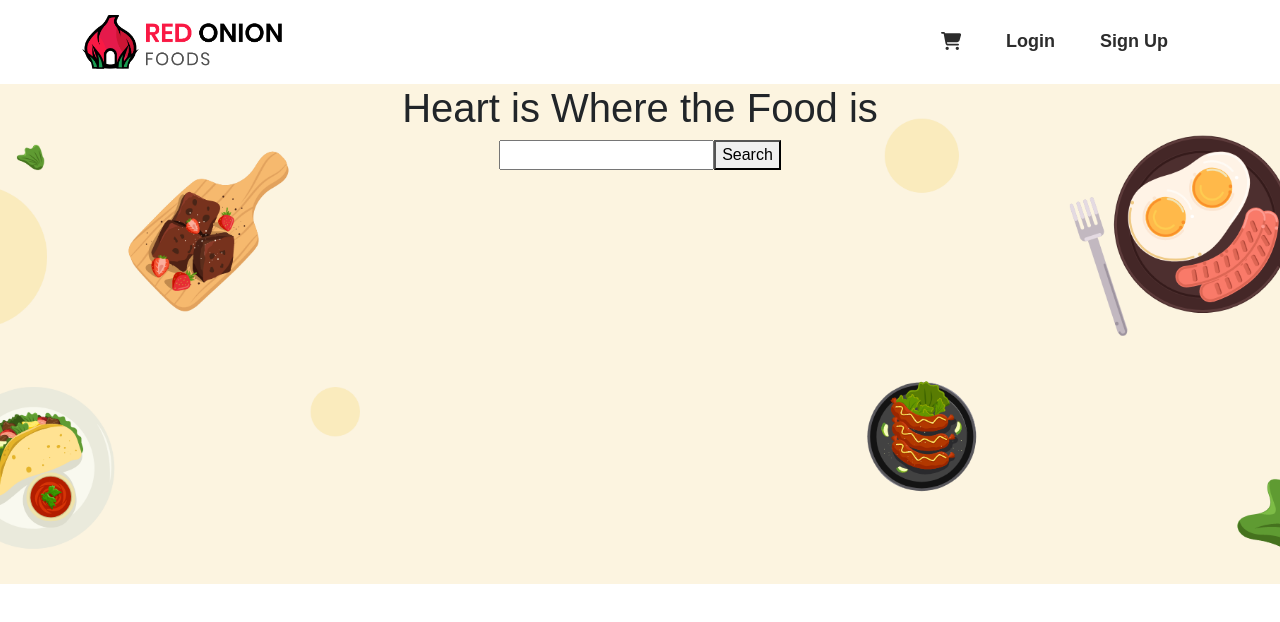
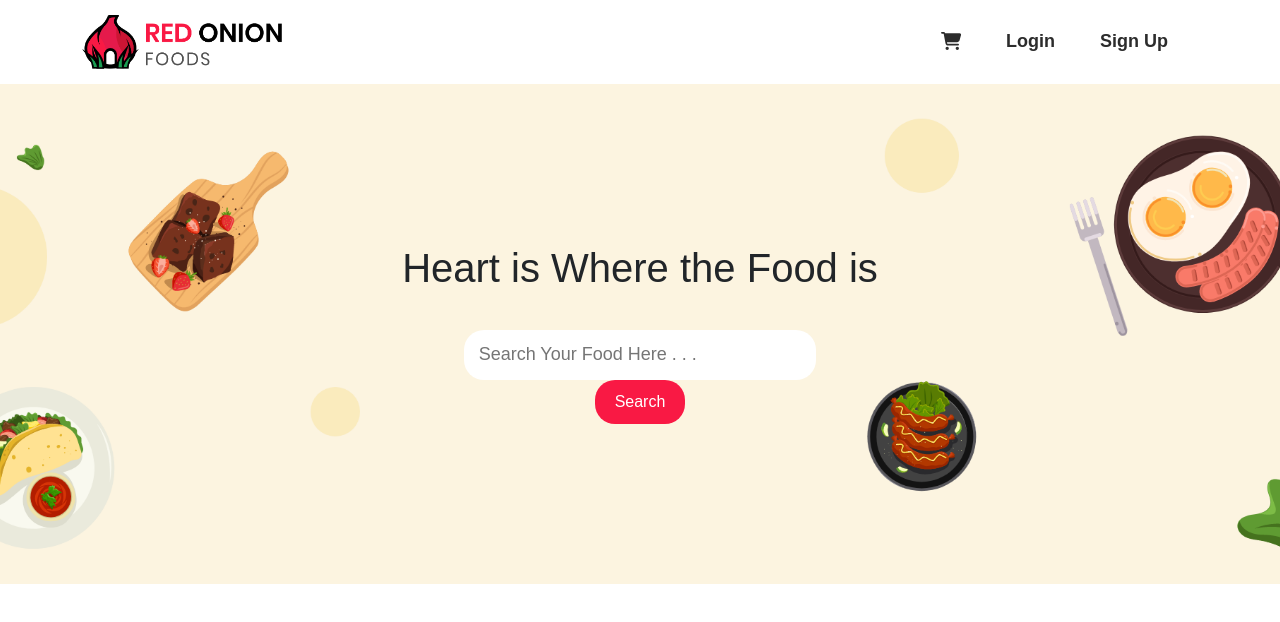
Before and after one commit to shafik720/Red-onion-restaurant, a React (Create React App) app: page / in a window 1280 px wide. Shown: the top 622 px of the page. Built offline with nearby package versions, Linux system fonts and the light colour scheme; the HTML template or start-up script is replaced by a standard one.

Commit message:
working on banner

```diff
--- a/src/Pages/Home/Banner/Banner.css
+++ b/src/Pages/Home/Banner/Banner.css
@@ -5,4 +5,27 @@
     background-position: center ;
     background-size: cover;
     height: 500px;
+    display: flex;
+    justify-content: center;
+    align-items: center;
+    flex-direction: column;
+    row-gap: 30px;
 }
+
+.banner-div input{
+    height: 50px;
+    width: 100%;
+    border-radius: 20px;
+    outline: none;
+    border: none;
+    padding: 0 15px;
+    font-size: 18px;
+}
+.banner-div button{
+    border: none;
+    outline: none;
+    padding: 10px 20px;
+    background: #F91944;
+    color: white;
+    border-radius: 20px;
+}
--- a/src/Pages/Home/Banner/Banner.js
+++ b/src/Pages/Home/Banner/Banner.js
@@ -3,12 +3,12 @@ import './Banner.css';
 
 const Banner = () => {
     return (
-        <div className='banner-div text-center'>
+        <div className='banner-div container-fluid text-center'>
             <div className="banner-header">
                 <h1>Heart is Where the Food is</h1>
             </div>
             <div className="banner-search">
-                <input type="text" name="" id="" />
+                <input type="text" name="" id="" placeholder='Search Your Food Here . . .'/>
                 <button>Search</button>
             </div>
         </div>
```
